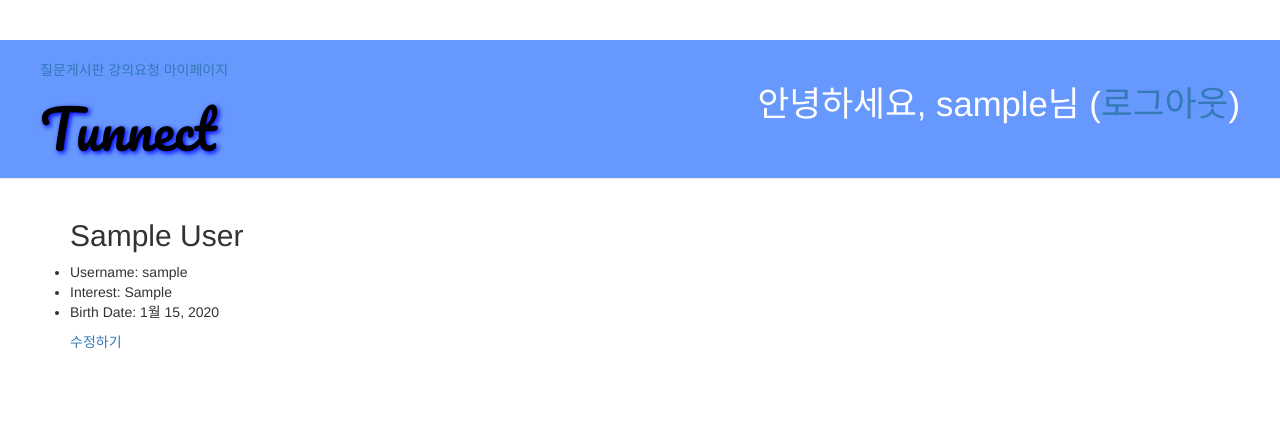
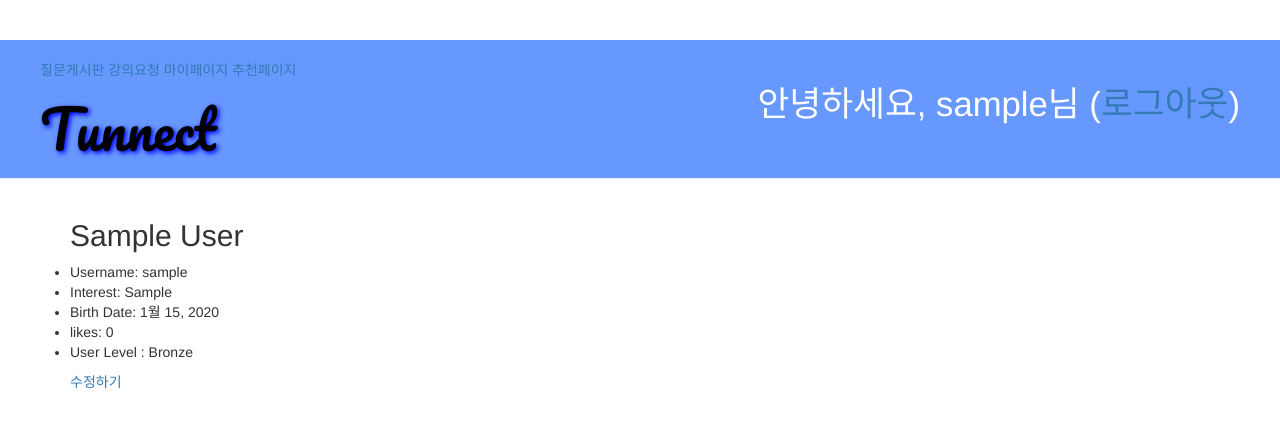
Before and after one commit to MY-Park/my-first-blog, a Django app: page /mypage in a window 1280 px wide. Shown: the top 428 px of the page. Run offline with Django 3.2, Linux system fonts and the light colour scheme; a user stored in the database is signed in; tables that the repository leaves empty hold one stand-in row (values such as "Sample post"); some libraries are stand-ins or nearby versions.

Commit message:
추천페이지 추가, 댓댓글/게시글 본인 것만 삭제/좋아요 기능추가/댓글 사용자아이디 자동으로 들어감/추천 메일 메일 링크 /사용자 레벨/ 좋아요 개수/ 이메일 체크

```diff
--- a/mysite/blog/forms.py
+++ b/mysite/blog/forms.py
@@ -13,7 +13,7 @@ class CommentForm(forms.ModelForm):
 
     class Meta:
         model = Comment
-        fields = ('author', 'text',)
+        fields = ('text',)
 
 class UserForm(forms.ModelForm):
     class Meta:
@@ -37,4 +37,4 @@ class CommentForm2(forms.ModelForm):
 
     class Meta:
         model = Comment2
-        fields = ('author', 'text',)
+        fields = ('text',)
--- a/mysite/blog/models.py
+++ b/mysite/blog/models.py
@@ -6,11 +6,10 @@ from django.db.models.signals import post_save
 from django.dispatch import receiver
 from django.db import models
 
-
 class Profile(models.Model):
     user = models.OneToOneField(User, on_delete=models.CASCADE)
-    interest = models.CharField(max_length=500, blank=True)
-    birth_date = models.DateField(null=True, blank=True)
+    interest = models.CharField(default="", max_length=500, blank=True)
+    birth_date = models.DateField(default=None, null=True, blank=True)
 
 @receiver(post_save, sender=User)
 def create_user_profile(sender, instance, created, **kwargs):
@@ -22,7 +21,7 @@ def save_user_profile(sender, instance, **kwargs):
     instance.profile.save()
 
 class Post(models.Model):
-    author = models.ForeignKey(settings.AUTH_USER_MODEL, null=True, on_delete=models.SET_NULL)
+    author = models.ForeignKey(settings.AUTH_USER_MODEL, null=True, on_delete=models.CASCADE)
     title = models.CharField(max_length=200)
     text = models.TextField()
     created_date = models.DateTimeField(
@@ -41,8 +40,8 @@ class Post(models.Model):
         return self.comments.filter(approved_comment=True)
 
 class Comment(models.Model):
-    post = models.ForeignKey('blog.Post', related_name='comments', on_delete=models.DO_NOTHING)
-    author = models.CharField(max_length=200)
+    post = models.ForeignKey('blog.Post', related_name='comments', on_delete=models.CASCADE)
+    author = models.ForeignKey(User, on_delete=models.CASCADE)
     text = models.TextField()
     created_date = models.DateTimeField(default=timezone.now)
     approved_comment = models.BooleanField(default=True)
@@ -53,6 +52,12 @@ class Comment(models.Model):
 
     def __str__(self):
         return self.text
+
+
+class Like(models.Model):
+    user = models.ForeignKey(User, on_delete=models.CASCADE)
+    post = models.ForeignKey(Post, on_delete=models.CASCADE, related_name='likes', null=True)
+    comment = models.ForeignKey(Comment, on_delete=models.CASCADE, related_name='likes', null=True)
 
 
 class Post2(models.Model):
@@ -76,7 +81,7 @@ class Post2(models.Model):
 
 class Comment2(models.Model):
     post = models.ForeignKey('blog.Post2', related_name='comments', null=True, on_delete=models.SET_NULL)
-    author = models.CharField(max_length=200)
+    author = models.ForeignKey(User, on_delete=models.CASCADE)
     text = models.TextField()
     created_date = models.DateTimeField(default=timezone.now)
     approved_comment = models.BooleanField(default=True)
--- a/mysite/blog/templates/blog/base.html
+++ b/mysite/blog/templates/blog/base.html
@@ -15,6 +15,7 @@
             <a href="{% url 'post_list' %}">질문게시판</a>
             <a href="{% url 'post_list2' %}">강의요청</a>
             <a href="{% url 'mypage' %}">마이페이지</a>
+            <a href="{% url 'recommend' %}">추천페이지</a>
         </nav>
           {% if user.is_authenticated %}
               {% if request.path == '/' %}
--- /dev/null
+++ b/mysite/blog/templates/blog/like.html
@@ -0,0 +1,4 @@
+{{ response }}
+<script>
+    location.href = "{% url 'post_detail' pk=post.pk %}";
+</script>
--- a/mysite/blog/templates/registration/mypage.html
+++ b/mysite/blog/templates/registration/mypage.html
@@ -6,6 +6,14 @@
   <li>Username: {{ user.username }}</li>
   <li>Interest: {{ user.profile.interest }}</li>
   <li>Birth Date: {{ user.profile.birth_date }}</li>
+  <li>likes: {{ like_count }}</li>
+  <li>User Level :
+      {% if like_count < 2 %} Bronze
+      {% elif like_count < 5 %} Silver
+      {% elif like_count < 8 %} Gold
+      {% else %} Platinum
+      {% endif %}
+  </li>
 </div>
 </ul>
     <a href="{% url 'update_profile' %}">수정하기</a>
--- a/mysite/blog/urls.py
+++ b/mysite/blog/urls.py
@@ -4,6 +4,7 @@ from . import views
 urlpatterns = [
     path('mypage/update_profile', views.update_profile, name='update_profile'),
     path('mypage', views.mypage, name='mypage'),
+    path('recommend', views.recommend, name='recommend'),
     path('', views.post_list, name='post_list'),
     path('post/<int:pk>/', views.post_detail, name='post_detail'),
     path('post/new/', views.post_new, name='post_new'),
@@ -22,4 +23,6 @@ urlpatterns = [
     path(r'^comment2/(?P<pk>\d+)/remove/$', views.comment_remove2, name='comment_remove2'),
     path(r'accounts/signup/', views.signup, name='signup'),
     path(r'accounts/check/', views.user_check, name='user_check'),
+    path(r'func/like/<int:pk><str:posttype>/', views.increment_like, name='like'),
+
 ]
--- a/mysite/blog/views.py
+++ b/mysite/blog/views.py
@@ -1,6 +1,6 @@
 from django.shortcuts import render, get_object_or_404, redirect
 from django.utils import timezone
-from .models import Post, Comment, Post2, Comment2
+from .models import Post, Comment, Post2, Comment2, Like, Profile
 from .forms import PostForm, CommentForm, PostForm2, CommentForm2, ProfileForm
 from django.contrib.auth.decorators import login_required
 from django.db import transaction
@@ -17,23 +17,38 @@ from .forms import UserForm
 from django.contrib.auth import logout
 
 @login_required
-def recommend_list(request):
-    users = User.objects.all()
-    return render(request, '/recommend_list.html',{'users':users})
-
-@login_required
 def mypage(request):
     user = request.user
-    return render(request, 'registration/mypage.html', {'user': user})
+    def two_interests_overlap(one, two):
+        i_1 = set([s.strip() for s in one.split("#") if len(s.strip()) > 0])
+        i_2 = set([s.strip() for s in two.split("#") if len(s.strip()) > 0])
+        return len(i_1.intersection(i_2)) > 0
+    interest = request.user.profile.interest
+    all_profiles = Profile.objects.all()
+    users = [p.user
+     for p in all_profiles
+     if p.user != user and two_interests_overlap(p.interest, interest)]
+
+    myposts = Post.objects.filter(author=user)
+    mycomments = Comment.objects.filter(author=user)
+
+    like_count = 0
+    for p in myposts:
+        like = Like.objects.filter(post=p, comment=None)
+        like_count += len(like)
+    for p in mycomments:
+        like = Like.objects.filter(post=None, comment=p)
+        like_count += len(like)
+
+    return render(request, 'registration/mypage.html', {'user': user, 'recom_users': users, 'like_count':like_count})
 
 @login_required
 @transaction.atomic
 def update_profile(request):
     if request.method == 'POST':
-        user_form = UserForm(request.POST, instance=request.user)
+        #user_form = UserForm(request.POST, instance=request.user)
         profile_form = ProfileForm(request.POST, instance=request.user.profile)
-        if user_form.is_valid() and profile_form.is_valid():
-            user_form.save()
+        if profile_form.is_valid():
             profile_form.save()
             #messages.success(request, _('Your profile was successfully updated!'))
             return redirect('/mypage')
@@ -41,10 +56,10 @@ def update_profile(request):
             pass
             #messages.error(request, _('Please correct the error below.'))
     else:
-        user_form = UserForm(instance=request.user)
+        #user_form = UserForm(instance=request.user)
         profile_form = ProfileForm(instance=request.user.profile)
     return render(request, 'registration/update_user.html', {
-        'user_form': user_form,
+        #'user_form': user_form,
         'profile_form': profile_form
     })
 
@@ -59,6 +74,33 @@ def signup(request):
         form = UserForm()
         return render(request, 'registration/signup.html', {'form': form})
 
+
+def user_check(request):
+    users = User.objects.filter(username=request.GET['username'])
+    return render(request, 'registration/usercheck.html', {'num_users': len(users)})
+
+@login_required
+@transaction.atomic
+def increment_like(request, pk, posttype):
+    user = request.user
+    if posttype == 'post':
+        post = get_object_or_404(Post, pk=pk)
+        p = post
+        like = Like.objects.filter(user=user, post=post, comment=None)
+    elif posttype == 'comment':
+        post = get_object_or_404(Comment, pk=pk)
+        p = post.post
+        like = Like.objects.filter(user=user, comment=post, post=None)
+
+    if len(like) > 0:
+        return render(request, 'blog/like.html', {'response': len(like)})
+    if posttype == 'post':
+        new_like = Like(user=user, post=post)
+    elif posttype == 'comment':
+        new_like = Like(user=user, comment=post)
+    new_like.save()
+    return render(request, 'blog/like.html', {'response': len(like), 'post': p})
+
 @login_required
 def post_list(request):
     posts = Post.objects.filter(published_date__lte=timezone.now()).order_by('-published_date')
@@ -67,7 +109,13 @@ def post_list(request):
 @login_required
 def post_detail(request, pk):
     post = get_object_or_404(Post, pk=pk)
-    return render(request, 'blog/post_detail.html', {'post': post})
+    like = Like.objects.filter(post=post)
+    userlike = Like.objects.filter(user=request.user, post=post)
+    comments = post.comments.all()
+    userlikes = [len(Like.objects.filter(user=request.user, comment=comment)) for comment in comments]
+
+    return render(request, 'blog/post_detail.html', {'post': post, 'num_like': len(like), 'userlike': len(userlike),
+                                                     'comzip': zip(comments, userlikes)})
 
 @login_required
 def post_new(request):
@@ -111,6 +159,7 @@ def add_comment_to_post(request, pk):
         if form.is_valid():
             comment = form.save(commit=False)
             comment.post = post
+            comment.author = request.user
             comment.save()
             return redirect('post_detail', pk=post.pk)
     else:
@@ -182,6 +231,7 @@ def add_comment_to_post2(request, pk):
         if form.is_valid():
             comment = form.save(commit=False)
             comment.post = post
+            comment.author = request.user
             comment.save()
             return redirect('post_detail2', pk=post.pk)
     else:
@@ -200,6 +250,17 @@ def comment_remove2(request, pk):
     comment.delete()
     return redirect('post_detail2', pk=comment.post.pk)
 
-def user_check(request):
-    users = User.objects.filter(username=request.GET['username'])
-    return render(request, 'registration/usercheck.html', {'num_users': len(users)})
+@login_required
+def recommend(request):
+    user = request.user
+    def two_interests_overlap(one, two):
+        i_1 = set([s.strip() for s in one.split("#") if len(s.strip()) > 0])
+        i_2 = set([s.strip() for s in two.split("#") if len(s.strip()) > 0])
+        return len(i_1.intersection(i_2)) > 0
+    interest = request.user.profile.interest
+    all_profiles = Profile.objects.all()
+    users = [p.user
+     for p in all_profiles
+     if p.user != user and two_interests_overlap(p.interest, interest)]
+
+    return render(request, 'blog/recommend.html', {'user': user, 'recom_users': users})
--- a/mysite/mysite/settings.py
+++ b/mysite/mysite/settings.py
@@ -121,3 +121,4 @@ USE_TZ = True
 STATIC_URL = '/static/'
 STATIC_ROOT = os.path.join(BASE_DIR, 'static')
 LOGIN_REDIRECT_URL = '/'
+LOGOUT_REDIRECT_URL = '/'
```
Also changed, not shown: mysite/blog/templates/blog/post_detail.html (+29 -2 lines), mysite/blog/templates/blog/post_detail2.html (+3 -4 lines), mysite/blog/templates/blog/recommend.html (added, +17 -0 lines), mysite/blog/templates/registration/signup.html (+4 -4 lines), 4 other files.
